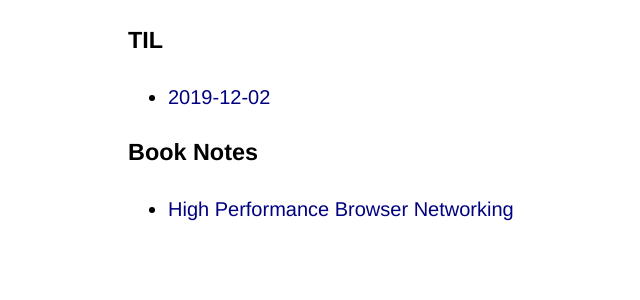
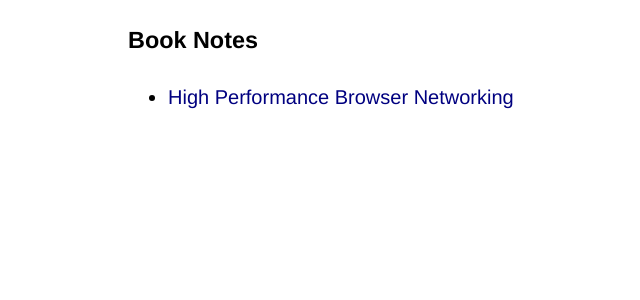
Before and after one commit to binoymichael/binoymichael.github.io, a Jekyll site: the page built from index.md, in a window 1280 px wide. Shown: the top 300 px of the page, without its empty margins (208-848 px from the left). Built offline with Jekyll 4.4.1, drawn with Linux system fonts in a browser that asks for light colours; our own code applies the rules of GitHub Pages for plain Markdown files.

Commit message:
Clean up

```diff
--- a/index.md
+++ b/index.md
@@ -1,9 +1,5 @@
 ---
 title: Home
 ---
-### TIL
-- [2019-12-02](til/2019-12-02.md)
-
-
 ### Book Notes
-- [High Performance Browser Networking](hpbn.md)
+- [High Performance Browser Networking](public/hpbn.md)
```
Also changed, not shown: public/hpbn.md (renamed from hpbn.md, +1 -0 lines), til/2019-12-02.md (deleted, +0 -3 lines).
